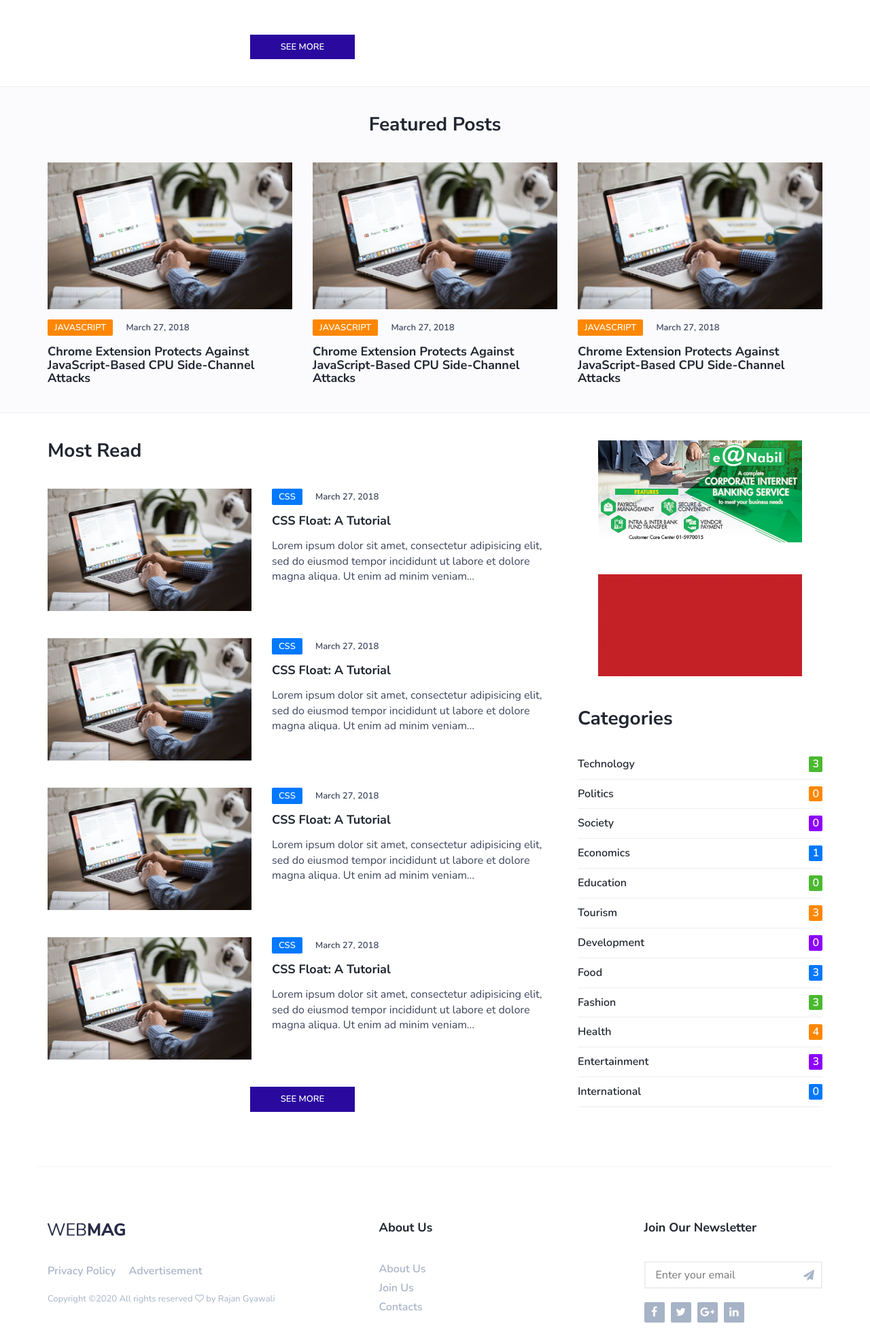
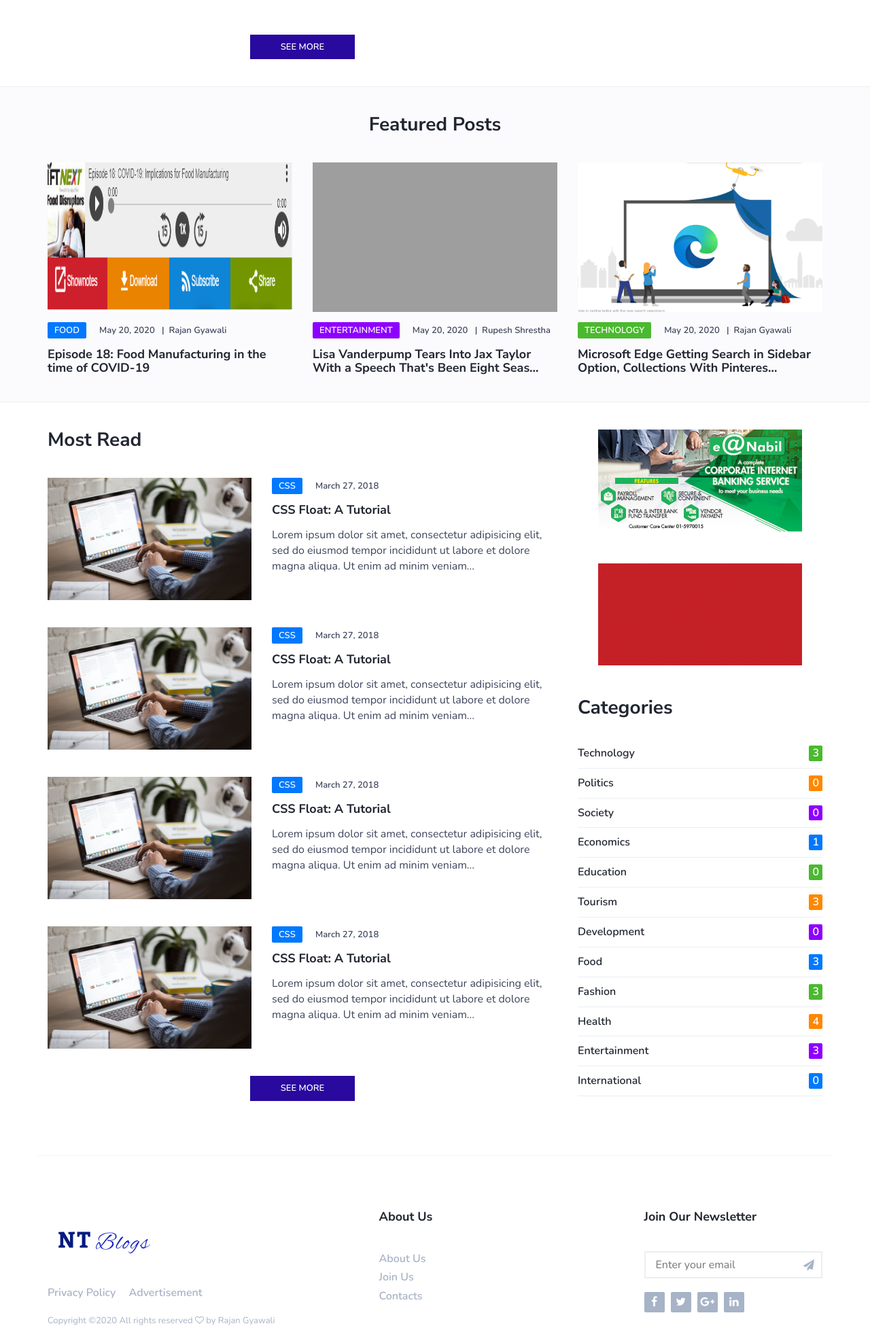
Before and after one commit to rajangyawali/django-blog-app, a Django app: page / in a window 1280 px wide. Shown: the part 2578-4532 px from the top of the page at 68% size. Run offline with Django 3.2, Linux system fonts and the light colour scheme; data comes from the database, SQL or seed files in the repository; both versions use the stored data as it was after the commit; some libraries are stand-ins or nearby versions; grey boxes are pictures that could not be loaded.

Commit message:
Featured Posts and Logo Added

```diff
--- a/home/admin.py
+++ b/home/admin.py
@@ -7,10 +7,10 @@ from . models import Author, BlogPost, PostImages, Search, Contact, Advertisemen
 # Register your models here.
 
 class BlogPostModelAdmin(ImportExportModelAdmin, ImportExportActionModelAdmin, admin.ModelAdmin):
-    list_display = ["title", "description","category", "author",  "posted"]
+    list_display = ["title", "description","category", "featured", "author",  "posted"]
     list_display_links = ["description", "category", "author"]
     prepopulated_fields = {'slug': ('title',)}
-    list_filter = ["category", "author", "posted"]
+    list_filter = ["category", "featured", "author", "posted"]
 
     class Meta:
         model = BlogPost
--- a/home/models.py
+++ b/home/models.py
@@ -34,6 +34,7 @@ class Author(models.Model):
 class BlogPost(models.Model):
     title = models.CharField(max_length=500)
     description = models.TextField()
+    featured = models.CharField(max_length=5, default = 'False', choices=(('True','True'),('False','False')))
     slug = models.SlugField(max_length=200)
     image = models.ImageField(upload_to='blogImages/', blank=True, null=True)
     posted = models.DateTimeField(auto_now_add=True, verbose_name='Posted On')
--- a/home/templates/home/featured-posts.html
+++ b/home/templates/home/featured-posts.html
@@ -8,17 +8,17 @@
         </div>
     </div>
 
-    {% for i in '123' %}
+    {% for post, color in featured_posts %}
     <!-- post -->
     <div class="col-md-4">
         <div class="post">
-            <a class="post-img" href="blog-post.html"><img src="{% static 'img/post-1.jpg' %}" alt=""></a>
+            <a class="post-img" href="{% url 'home:details' post.slug %}"><img src="{{post.image.url}}" alt="{{post.title}}" height="220"></a>
             <div class="post-body">
                 <div class="post-meta">
-                    <a class="post-category cat-2" href="category.html">JavaScript</a>
-                    <span class="post-date">March 27, 2018</span>
+                    <a class="post-category cat-{{color}}" href="{% url 'home:posts' post.category %}">{{post.category}}</a>
+                    <span class="post-date">{{post.posted.date}} &nbsp;&nbsp;|&nbsp;&nbsp;{{post.author}}</span>
                 </div>
-                <h3 class="post-title"><a href="blog-post.html">Chrome Extension Protects Against JavaScript-Based CPU Side-Channel Attacks</a></h3>
+                <h3 class="post-title"><a href="{% url 'home:details' post.slug %}">{{post.title|truncatechars:75}}</a></h3>
             </div>
         </div>
     </div>
--- a/home/views.py
+++ b/home/views.py
@@ -45,22 +45,28 @@ def home(request):
 
     # Code for fetching all posts in the home page
     posts = BlogPost.objects.all()
+    featured_posts = posts.filter(featured = 'True')[:3]
+    # Code for showing posts category counts and their colors
     categories_colors_counts = categories_counts(posts)
 
-    # Code for showing posts category counts and their colors
+    # Code for showing category of each post and their category color
     post_categories = [post.category for post in posts]
     colors = [categories[category] for category in post_categories]
+    featured_post_categories = [post.category for post in featured_posts]
+    featured_colors = [categories[category] for category in featured_post_categories]
 
     hero_posts = zip(posts[0:2], colors[0:2])
     recent_posts = zip(posts[2:8], colors[2:8])
     sub_hero_posts = zip(posts[8:9], colors[8:9])
     sub_posts = zip(posts[9:15], colors[9:15])
+    featured_posts = zip(featured_posts, featured_colors)
 
     context = {
         'hero_posts':hero_posts,
         'recent_posts':recent_posts,
         'sub_hero_posts':sub_hero_posts,
         'sub_posts':sub_posts,
+        'featured_posts':featured_posts,
         'categories_colors_counts':categories_colors_counts,
         'main_adv':main_adv(),
         'side_adv':side_adv(),
--- a/templates/base.html
+++ b/templates/base.html
@@ -41,7 +41,7 @@
 					<div class="container">
 						<!-- logo -->
 						<div class="nav-logo">
-							<a href="{% url 'home'%}" class="logo"><img src="{% static 'img/logo.png' %}" alt=""></a>
+							<a href="{% url 'home'%}" class="logo"><img src="{% static 'img/logo.svg' %}" alt=""></a>
 						</div>
 						<!-- /logo -->
 
@@ -123,7 +123,7 @@
 					<div class="col-md-5">
 						<div class="footer-widget">
 							<div class="footer-logo">
-								<a href="{% url 'home'%}" class="logo"><img src="{% static 'img/logo.png'%}" alt=""></a>
+								<a href="{% url 'home'%}" class="logo"><img src="{% static 'img/logo.svg'%}" alt=""></a>
 							</div>
 							<ul class="footer-nav">
 								<li><a href="#">Privacy Policy</a></li>
```
Also changed, not shown: db.sqlite3, home/migrations/0010_blogpost_featured.py (added), static/img/logo.png (deleted), static/img/logo.svg (added).
